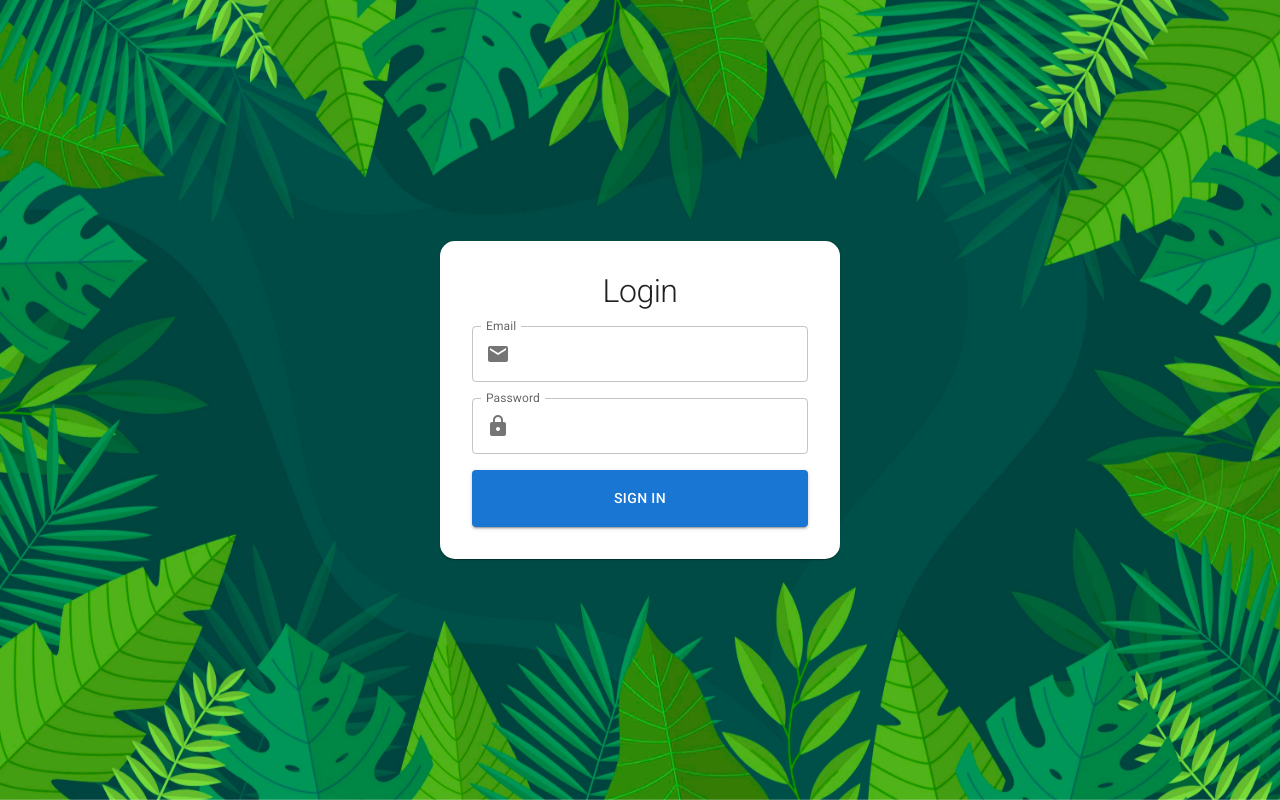
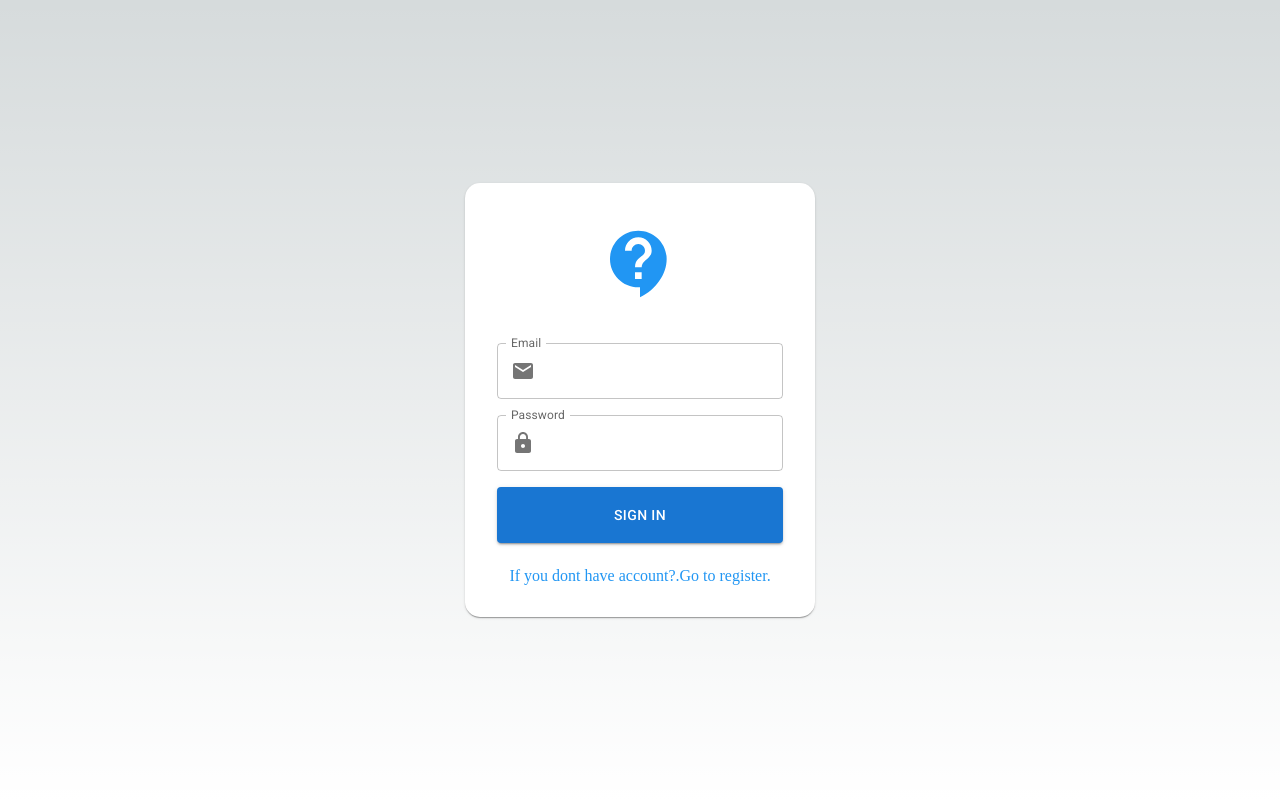
Before and after one commit to MimosaMimosa/nextjs_chat_app, a Next.js app: page /login in a window 1280 px wide. Built offline with nearby package versions, Linux system fonts and the light colour scheme.

Commit message:
login page

```diff
--- a/pages/login.tsx
+++ b/pages/login.tsx
@@ -1,40 +1,65 @@
-import { Card, FormControl, Typography } from "@mui/material";
-import Box from "@mui/material/Box";
-import InputAdornment from "@mui/material/InputAdornment";
-import TextField from "@mui/material/TextField";
-import { styled } from "@mui/system"
-import image from '../public/images/login-bg.jpg';
+import { Card, Typography } from '@mui/material';
+import Box from '@mui/material/Box';
+import InputAdornment from '@mui/material/InputAdornment';
+import TextField from '@mui/material/TextField';
+import { styled } from '@mui/system';
 import EmailIcon from '@mui/icons-material/Email';
 import HttpsIcon from '@mui/icons-material/Https';
-import Button from "@mui/material/Button";
+import Button from '@mui/material/Button';
+import ContactSupportIcon from '@mui/icons-material/ContactSupport';
+import { blue } from '@mui/material/colors';
+import Link from 'next/link';
 
 const login = () => {
-    const Background = styled('div')(() => `
-        background-image: url(${image.src});
-        background-attachment:fixed;
-        background-size:cover;
-        background-position:center;
-        background-repeat:no-repeat;
+    const Background = styled('div')(
+        () => `
         min-height:100vh;
         width:100%;
-    `)
+    `
+    );
     return (
         <Background>
-            <Box sx={{ display: 'flex', justifyContent: 'center', alignItems: 'center', minHeight: '100vh' }}>
-                <Card sx={{ minWidth: '400px', p: 4, borderRadius: '15px', position: 'relative' }}>
-                    <Typography variant="h1" sx={{ fontSize: '2em', mb: 2, textAlign: 'center' }}>
-                        Login
+            <Box
+                sx={{
+                    display: 'flex',
+                    justifyContent: 'center',
+                    alignItems: 'center',
+                    minHeight: '100vh',
+                }}
+            >
+                <Card
+                    sx={{
+                        minWidth: {
+                            xs: '100%',
+                            md: '350px',
+                        },
+                        p: 4,
+                        borderRadius: {
+                            md: '15px',
+                        },
+                        position: 'relative',
+                    }}
+                >
+                    <Typography
+                        variant='h1'
+                        sx={{ mb: 2, textAlign: 'center' }}
+                    >
+                        <ContactSupportIcon
+                            sx={{ color: blue[500], fontSize: '5rem' }}
+                        />
                     </Typography>
                     <Box>
                         <TextField
                             fullWidth
                             sx={{ mb: 2 }}
-                            label="Email"
-                            id="email"
+                            label='Email'
+                            id='email'
                             InputProps={{
-                                startAdornment: <InputAdornment position="start">
-                                    <EmailIcon />
-                                </InputAdornment>,
+                                startAdornment: (
+                                    <InputAdornment position='start'>
+                                        <EmailIcon />
+                                    </InputAdornment>
+                                ),
                             }}
                         />
                     </Box>
@@ -43,24 +68,31 @@ const login = () => {
                             fullWidth
                             sx={{ mb: 2 }}
                             type='password'
-                            label="Password"
-                            id="password"
+                            label='Password'
+                            id='password'
                             InputProps={{
-                                startAdornment: <InputAdornment position="start">
-                                    <HttpsIcon />
-                                </InputAdornment>,
+                                startAdornment: (
+                                    <InputAdornment position='start'>
+                                        <HttpsIcon />
+                                    </InputAdornment>
+                                ),
                             }}
                         />
                     </Box>
-                    <Box>
-                        <Button variant="contained" fullWidth sx={{ py: 2 }}>
+                    <Box mb={3}>
+                        <Button variant='contained' fullWidth sx={{ py: 2 }}>
                             Sign In
                         </Button>
+                    </Box>
+                    <Box textAlign='center'>
+                        <Link href='/register' style={{ color: blue[500] }}>
+                            If you dont have account?.Go to register.
+                        </Link>
                     </Box>
                 </Card>
             </Box>
         </Background>
-    )
-}
+    );
+};
 
-export default login
+export default login;
```
